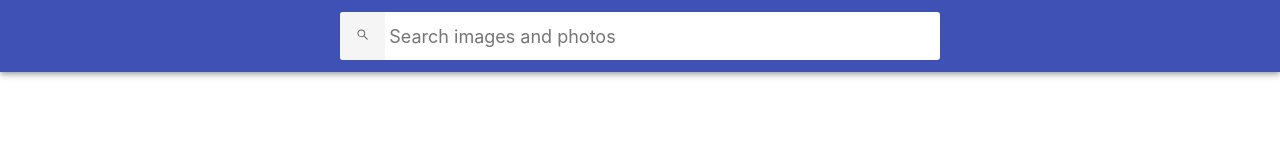
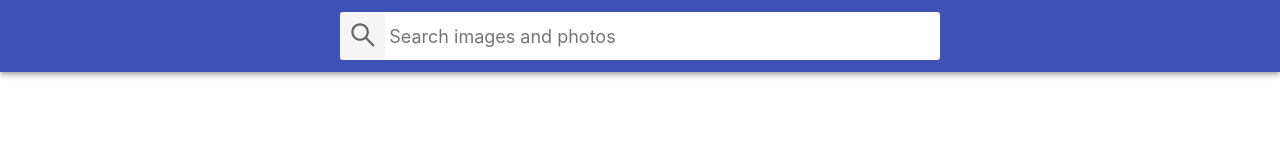
Before and after one commit to Reinghord/goit-react-hw-03-image-finder, a React (Create React App) app: page / in a window 1280 px wide. Shown: the top 160 px of the page. Built offline with nearby package versions, Linux system fonts and the light colour scheme.

Commit message:
Update/ Implemented Formik

```diff
--- a/src/components/Searchbar/Searchbar.jsx
+++ b/src/components/Searchbar/Searchbar.jsx
@@ -1,51 +1,45 @@
 import { Component } from 'react';
 import PropTypes from 'prop-types';
 import {
-  SearchbarBox,
+  Box,
   SearchForm,
   Button,
   SearchFormButtonLabel,
   SearchFormInput,
+  SearchIcon,
 } from './Searchbar.styled';
-import { AiOutlineSearch } from 'react-icons/ai';
+import { Formik } from 'formik';
 
 class Searchbar extends Component {
-  state = { value: '' };
-
-  //Method to store input value in component state
-  onHandleInput = e => {
-    this.setState({ value: e.currentTarget.value });
-  };
-
   //Method to handle search submit
   //Prevents page reloading
   //Lifting state up using onSubmit prop
-  onHandleSubmit = e => {
-    e.preventDefault();
+  onHandleSubmit = (values, { resetForm }) => {
     const { onSubmit } = this.props;
-    onSubmit(this.state.value);
+    onSubmit(values.search);
+    resetForm();
   };
 
   render() {
     return (
-      <SearchbarBox>
-        <SearchForm onSubmit={this.onHandleSubmit}>
+      <Box>
+        <Formik initialValues={{ search: '' }} onSubmit={this.onHandleSubmit}>
+          <SearchForm>
             <Button type="submit">
-            <AiOutlineSearch />
+              <SearchIcon />
               <SearchFormButtonLabel>Search</SearchFormButtonLabel>
             </Button>
 
             <SearchFormInput
               type="text"
               name="search"
-            value={this.state.value}
               autoComplete="off"
               autoFocus
               placeholder="Search images and photos"
-            onChange={this.onHandleInput}
             />
           </SearchForm>
-      </SearchbarBox>
+        </Formik>
+      </Box>
     );
   }
 }
--- a/src/components/Searchbar/Searchbar.styled.jsx
+++ b/src/components/Searchbar/Searchbar.styled.jsx
@@ -1,6 +1,7 @@
 import styled from '@emotion/styled';
-
-export const SearchbarBox = styled.header`
+import { Form, Field } from 'formik';
+import { AiOutlineSearch } from 'react-icons/ai';
+export const Box = styled.header`
   top: 0;
   left: 0;
   position: sticky;
@@ -19,7 +20,7 @@ export const SearchbarBox = styled.header`
     0px 4px 5px 0px rgba(0, 0, 0, 0.14), 0px 1px 10px 0px rgba(0, 0, 0, 0.12);
 `;
 
-export const SearchForm = styled.form`
+export const SearchForm = styled(Form)`
   display: flex;
   align-items: center;
   width: 100%;
@@ -34,10 +35,6 @@ export const Button = styled.button`
   width: 48px;
   height: 48px;
   border: 0;
-  /* background-image: url('https://image.flaticon.com/icons/svg/149/149852.svg'); */
-  /* background-size: 40%; */
-  /* background-repeat: no-repeat; */
-  /* background-position: center; */
   opacity: 0.6;
   transition: opacity 250ms cubic-bezier(0.4, 0, 0.2, 1);
   cursor: pointer;
@@ -60,7 +57,7 @@ export const SearchFormButtonLabel = styled.span`
   border: 0;
 `;
 
-export const SearchFormInput = styled.input`
+export const SearchFormInput = styled(Field)`
   display: inline-block;
   width: 100%;
   font: inherit;
@@ -75,3 +72,8 @@ export const SearchFormInput = styled.input`
     font-size: 18px;
   }
 `;
+
+export const SearchIcon = styled(AiOutlineSearch)`
+  width: 30px;
+  height: 30px;
+`;
```
Lines whose indentation alone changed are shown as unchanged.
